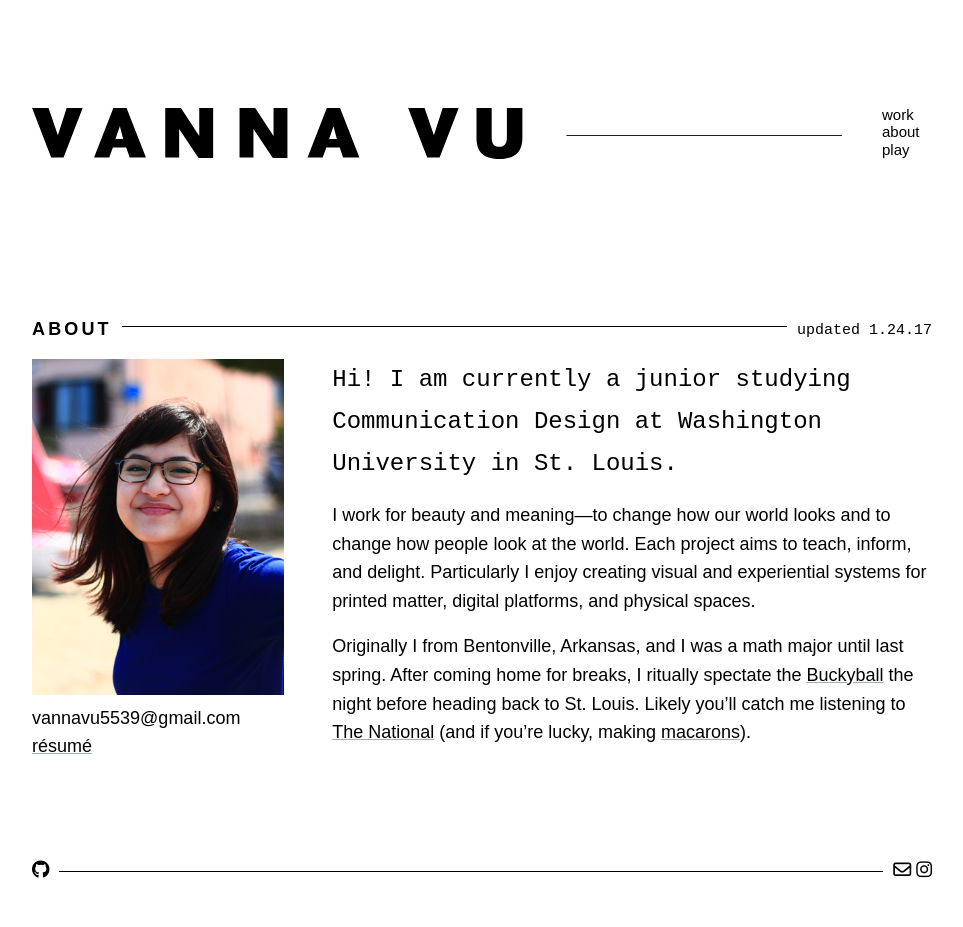
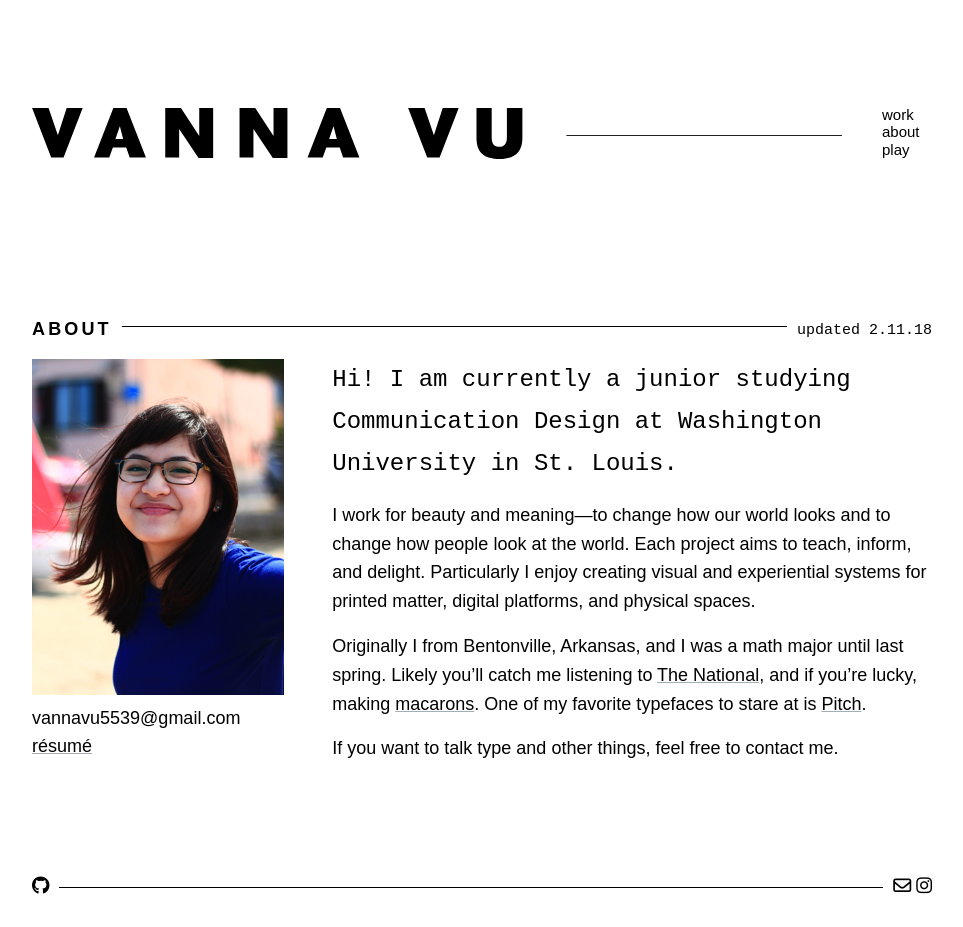
Before and after one commit to vannavu/vannavu.github.io, a Jekyll site: the page built from about.md, in a window 1280 px wide. Shown: the whole page, without its empty margins (158-1121 px from the left). Built offline with Jekyll 4.4.1, drawn with Linux system fonts in a browser that asks for light colours; nearby versions of some CDN libraries; some web fonts are replaced.

Commit message:
update / cleanup

```diff
--- a/_layouts/archive.html
+++ b/_layouts/archive.html
@@ -26,11 +26,12 @@
           <div class="column">
             <img src="../images/archive/ageofadz_cover.jpg" class="enlarge" alt="The Age of Adz lyric book (2016), hand-cut stencil printed with roller and ink">
             <img src="../images/archive/vsa.jpg" class="enlarge" alt="WashU VSA logo (2017)">
+            <img src="../images/archive/words.jpg" class="enlarge" alt="<a href='https://youtu.be/rEaI4-vXBWQ' target='_blank'>Words</a> stop motion (2017)">
           </div>
 
           <div class="column">
              <img src="../images/archive/badcomm.jpg" class="enlarge" alt="digital redo of a page from Age of Adz lyric book (2017)">
-             <img src="../images/archive/words.jpg" class="enlarge" alt="<a href='https://youtu.be/rEaI4-vXBWQ' target='_blank'>Words</a> stop motion (2017)">
+             <img src="../images/archive/golan.jpg" class="enlarge" alt="Golan is a neat dude (2017)">
           </div>
 
         </div>
--- a/about.md
+++ b/about.md
@@ -3,7 +3,7 @@ title: — about
 layout: default
 ---
 
-<h1 id="about"><span id="title">About</span><span id="date">updated 1.24.17</span></h1>
+<h1 id="about"><span id="title">About</span><span id="date">updated 2.11.18</span></h1>
 
 >![portrait](/images/portrait.jpg)
 vannavu5539@gmail.com
@@ -13,4 +13,6 @@ vannavu5539@gmail.com
 
 I work for beauty and meaning&mdash;to change how our world looks and to change how people look at the world. Each project aims to teach, inform, and delight. Particularly I enjoy creating visual and experiential systems for printed matter, digital platforms, and physical spaces.
 
-Originally I from Bentonville, Arkansas, and I was a math major until last spring. After coming home for breaks, I ritually spectate the [Buckyball](https://crystalbridges.org/blog/welcome-home-buckyball/){:target="_blank"} the night before heading back to St. Louis. Likely you'll catch me listening to [The National](https://www.youtube.com/watch?v=i8yehVUF8h0){:target="_blank"} (and if you're lucky, making [macarons](../images/macaronmadness.jpg){:target="_blank"}).
+Originally I from Bentonville, Arkansas, and I was a math major until last spring. Likely you'll catch me listening to [The National](https://www.youtube.com/watch?v=i8yehVUF8h0){:target="_blank"}, and if you're lucky, making [macarons](../images/macaronmadness.jpg){:target="_blank"}. One of my favorite typefaces to stare at is [Pitch](https://klim.co.nz/retail-fonts/pitch/){:target="_blank"}.
+
+If you want to talk type and other things, feel free to contact me.
```
Also changed, not shown: images/archive/dataviz.jpg (deleted), images/archive/golan.jpg (added), images/data_viz/dv01.jpg (deleted), images/data_viz/dv02.jpg (deleted), images/data_viz/dv03.jpg (deleted), images/data_viz/dv04.jpg (deleted), images/data_viz/dv05.jpg (deleted), images/data_viz/dv06.jpg (deleted), images/data_viz/dv07.jpg (deleted), 2 other files. Lines whose indentation alone changed are shown as unchanged.
